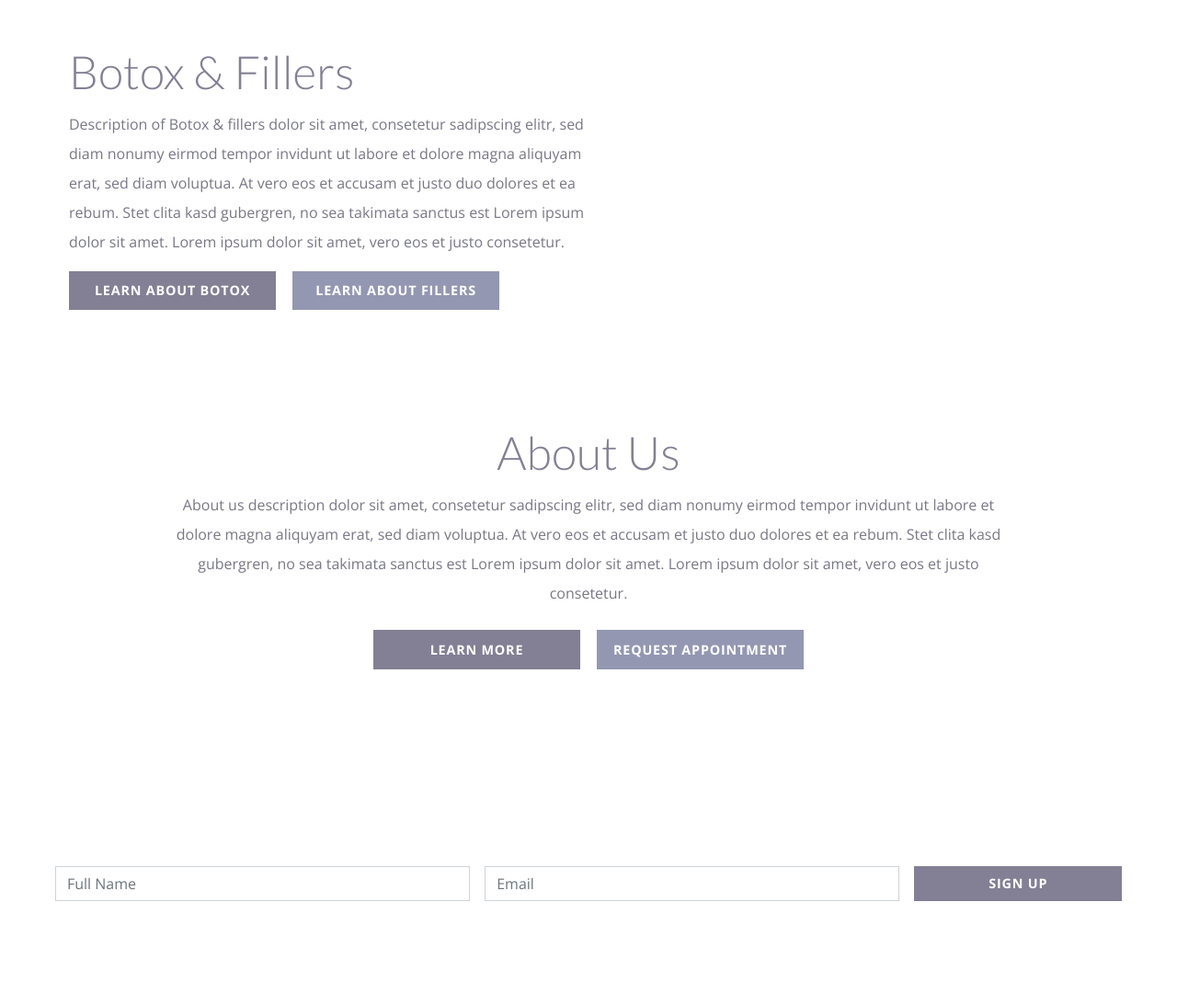
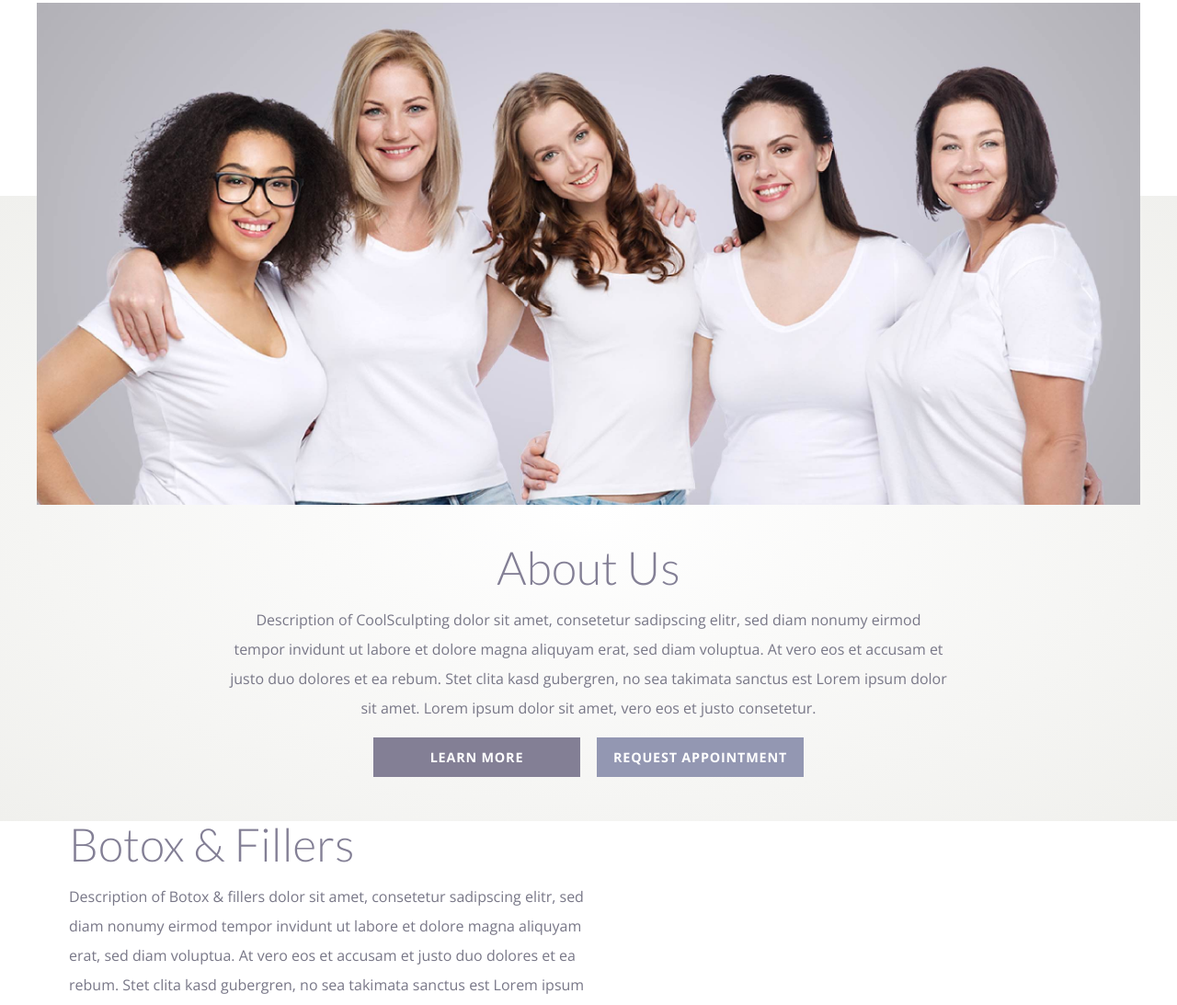
Before and after one commit to drbcreative/Laser_Gentle-Static, a plain HTML site: page index.html in a window 1280 px wide. Shown: the part 1884-2977 px from the top of the page at 92% size. Drawn offline with nearby package versions, Linux system fonts and the light colour scheme.

Commit message:
about us section complete

```diff
--- a/index.html
+++ b/index.html
@@ -327,6 +327,29 @@
       </section>
       <!-- /search -->
 
+      <!-- About Us -->
+      <section class="aboutus">
+        <div class="containerish">
+          <img src="img/aboutus-img@2x.jpg" alt="">
+          <div class="section-info">
+            <h2 class="color-main">
+              About Us
+            </h2>
+            <p class="lead-copy color-dark-accent">
+              Description of CoolSculpting dolor sit amet, consetetur sadipscing elitr, sed diam nonumy eirmod tempor invidunt ut
+              labore et dolore magna aliquyam erat, sed diam voluptua. At vero eos et accusam et justo duo dolores et ea rebum. Stet
+              clita kasd gubergren, no sea takimata sanctus est Lorem ipsum dolor sit amet. Lorem ipsum dolor sit amet, vero eos et
+              justo consetetur.
+            </p>
+            <div class="ui-btn-group">
+              <a href="#" class="ui-btn ui-btn-main">LEARN MORE</a>
+              <a href="#" class="ui-btn ui-btn-light-accent">REQUEST APPOINTMENT</a>
+            </div>
+          </div>
+        </div>
+      </section>
+      <!-- /About Us -->
+
       <!-- Botox and Fillers -->
       <div class="botox-fillers">
         <div class="containerish">
@@ -352,36 +375,6 @@
       </div>
       <!-- /Botox and Fillers -->
 
-      <!-- About Us -->
-      <section class="aboutus">
-        <div class="containerish">
-          <img
-            src="img/abnoutus-img@2x.jpg"
-            class="img-border img-shadow mb-4 fade-in-right"
-            alt=""
-          />
-          <div class="section-info">
-            <div class="section-info text-center">
-              <h2 class="color-main">About Us</h2>
-              <p class="body-copy color-dark-accent mb-4">
-                About us description dolor sit amet, consetetur sadipscing
-                elitr, sed diam nonumy eirmod tempor invidunt ut labore et
-                dolore magna aliquyam erat, sed diam voluptua. At vero eos et
-                accusam et justo duo dolores et ea rebum. Stet clita kasd
-                gubergren, no sea takimata sanctus est Lorem ipsum dolor sit
-                amet. Lorem ipsum dolor sit amet, vero eos et justo consetetur.
-              </p>
-              <div class="ui-btn-group">
-                <a href="#" class="ui-btn ui-btn-main">LEARN MORE</a>
-                <a href="#" class="ui-btn ui-btn-light-accent"
-                  >REQUEST APPOINTMENT</a
-                >
-              </div>
-            </div>
-          </div>
-        </div>
-      </section>
-      <!-- /About Us -->
 
       <!-- newsletter -->
       <section class="newsletter">
--- a/scss/partials/_responsive.scss
+++ b/scss/partials/_responsive.scss
@@ -194,7 +194,7 @@
   /* SEARCH ******************************************************* */
   .search {
     background: $color-white;
-    padding: 8rem 20px;
+    padding: 6rem 20px 12rem 20px;
 
     .containerish {
       display: grid;
@@ -217,26 +217,55 @@
       }
     }
   }
-  /* BOTOX AND FILLERS ******************************************** */
-  .botox-fillers {
-    padding: 40px 20px 0 20px;
-    background: url("../img/botox-bg@2x.jpg") center / cover;
+  /* ABOUT US ***************************************************** */
+  .aboutus {
+    padding: 40px 20px;
+    overflow: visible !important;
+    // min-height: 200px;
+
     .containerish {
-      display: grid;
-      max-width: 65%;
+      display: flex;
+      align-items: flex-start;
+      justify-content: flex-end;
+      position: relative;
+      height: 420px;
+
+      img {
+        // border: 1px solid #707070;
+        position: absolute;
+        height: auto;
+        width: 100%;
+        top: -200px;
+        left: 50%;
+        transform: translateX(-50%);
+        z-index: 24;
+      }
 
       .section-info {
-        margin-bottom: 2rem;
-        margin: 0 auto;
-        margin-bottom: 2rem;
-      }
-
-      img {
-        margin: 0 auto;
+        max-width: 780px;
+        text-align: center;
       }
     }
   }
-  /* ABOUT US ***************************************************** */
+  // /* BOTOX AND FILLERS ******************************************** */
+  // .botox-fillers {
+  //   padding: 40px 20px 0 20px;
+  //   background: url("../img/botox-bg@2x.jpg") center / cover;
+  //   .containerish {
+  //     display: grid;
+  //     max-width: 65%;
+
+  //     .section-info {
+  //       margin-bottom: 2rem;
+  //       margin: 0 auto;
+  //       margin-bottom: 2rem;
+  //     }
+
+  //     img {
+  //       margin: 0 auto;
+  //     }
+  //   }
+  // }
   /* NEWSLETTER *************************************************** */
   .newsletter {
     align-items: center;
@@ -436,7 +465,6 @@
     }
   }
   /* HERO ********************************************************* */
-
   .hero {
     .slide {
       background: $color-main;
@@ -476,10 +504,15 @@
       position: relative;
       height: 450px;
 
+      .section-info {
+        max-width: 780px;
+        text-align: center;
+      }
+
       img {
         position: absolute;
-        height: 350px;
-        width: auto;
+        height: auto;
+        width: 100%;
         bottom: -150px;
         left: 50%;
         transform: translateX(-50%);
@@ -490,7 +523,7 @@
   /* SEARCH ******************************************************* */
   .search {
     background: $color-white;
-    padding: 10rem 20px;
+    padding: 10rem 20px 15rem 20px;
 
     .containerish {
       display: grid;
@@ -510,6 +543,36 @@
         color: #3e3a42;
         font-family: $font-primary;
         font-size: 15px;
+      }
+    }
+  }
+  /* ABOUT US ***************************************************** */
+  .aboutus {
+    padding: 40px 20px;
+    overflow: visible !important;
+    // min-height: 200px;
+
+    .containerish {
+      display: flex;
+      align-items: center;
+      justify-content: flex-end;
+      position: relative;
+      height: 500px;
+
+      img {
+        // border: 1px solid #707070;
+        position: absolute;
+        height: auto;
+        width: 100%;
+        top: -220px;
+        left: 50%;
+        transform: translateX(-50%);
+        z-index: 24;
+      }
+
+      .section-info {
+        max-width: 780px;
+        text-align: center;
       }
     }
   }
@@ -539,7 +602,6 @@
       }
     }
   }
-  /* ABOUT US ***************************************************** */
   /* NEWSLETTER *************************************************** */
   .newsletter {
     align-items: center;
@@ -750,6 +812,61 @@
     }
   }
   /* SEARCH ******************************************************* */
+  .search {
+    background: $color-white;
+    padding: 12rem 20px 18rem 20px;
+
+    .containerish {
+      display: grid;
+      grid-template-columns: min-content 1fr min-content;
+      align-items: center;
+
+      .form-control {
+        border-radius: 0;
+        margin-bottom: 0;
+      }
+
+      .form-control:not(button) {
+        border: 1px solid #ededed;
+      }
+
+      ::placeholder {
+        color: #3e3a42;
+        font-family: $font-primary;
+        font-size: 15px;
+      }
+    }
+  }
+  /* ABOUT US ***************************************************** */
+  .aboutus {
+    padding: 40px 20px;
+    overflow: visible !important;
+    // min-height: 200px;
+
+    .containerish {
+      display: flex;
+      align-items: center;
+      justify-content: flex-end;
+      position: relative;
+      height: 600px;
+
+      img {
+        // border: 1px solid #707070;
+        position: absolute;
+        height: auto;
+        width: 100%;
+        top: -250px;
+        left: 50%;
+        transform: translateX(-50%);
+        z-index: 24;
+      }
+
+      .section-info {
+        max-width: 780px;
+        text-align: center;
+      }
+    }
+  }
   /* BOTOX AND FILLERS ******************************************** */
   .botox-fillers {
     overflow: hidden;
@@ -774,17 +891,7 @@
       }
     }
   }
-  /* ABOUT US ***************************************************** */
-  .aboutus {
-    padding: 60px 20px;
-    background: url("../img/aboutus-bg@2x.jpg") center / cover;
-    min-height: 200px;
 
-    .section-info {
-      max-width: 900px;
-      margin: 0 auto;
-    }
-  }
   /* NEWSLETTER *************************************************** */
   /* LASER HAIR REMOVAL AND ELECTROLYSIS ************************** */
   .lhr-electrolysis {
--- a/scss/partials/_sections.scss
+++ b/scss/partials/_sections.scss
@@ -146,6 +146,31 @@ section {
   }
 }
 /* -------------------------------------------------------------------------- */
+/* ABOUT US */
+/* -------------------------------------------------------------------------- */
+.aboutus {
+  padding: 40px 20px;
+  background-image: radial-gradient(#fff, #f0f0ed);
+  min-height: 200px;
+
+  .containerish {
+    display: flex;
+    flex-direction: column;
+    align-items: flex-start;
+    justify-content: center;
+
+    img {
+      // border: 1px solid #707070;
+      margin-bottom: 2rem;
+    }
+
+    .section-info {
+      max-width: 780px;
+      text-align: center;
+    }
+  }
+}
+/* -------------------------------------------------------------------------- */
 /* BOTOX AND FILLERS SECTION */
 /* -------------------------------------------------------------------------- */
 .botox-fillers {
@@ -163,19 +188,6 @@ section {
     img {
       margin: 0 auto;
     }
-  }
-}
-/* -------------------------------------------------------------------------- */
-/* ABOUT US */
-/* -------------------------------------------------------------------------- */
-.aboutus {
-  padding: 40px 20px;
-  background: url("../img/aboutus-bg@2x.jpg") center / cover;
-  min-height: 200px;
-
-  .section-info {
-    max-width: 900px;
-    margin: 0 auto;
   }
 }
 
```
Also changed, not shown: css/theme.min.css.
